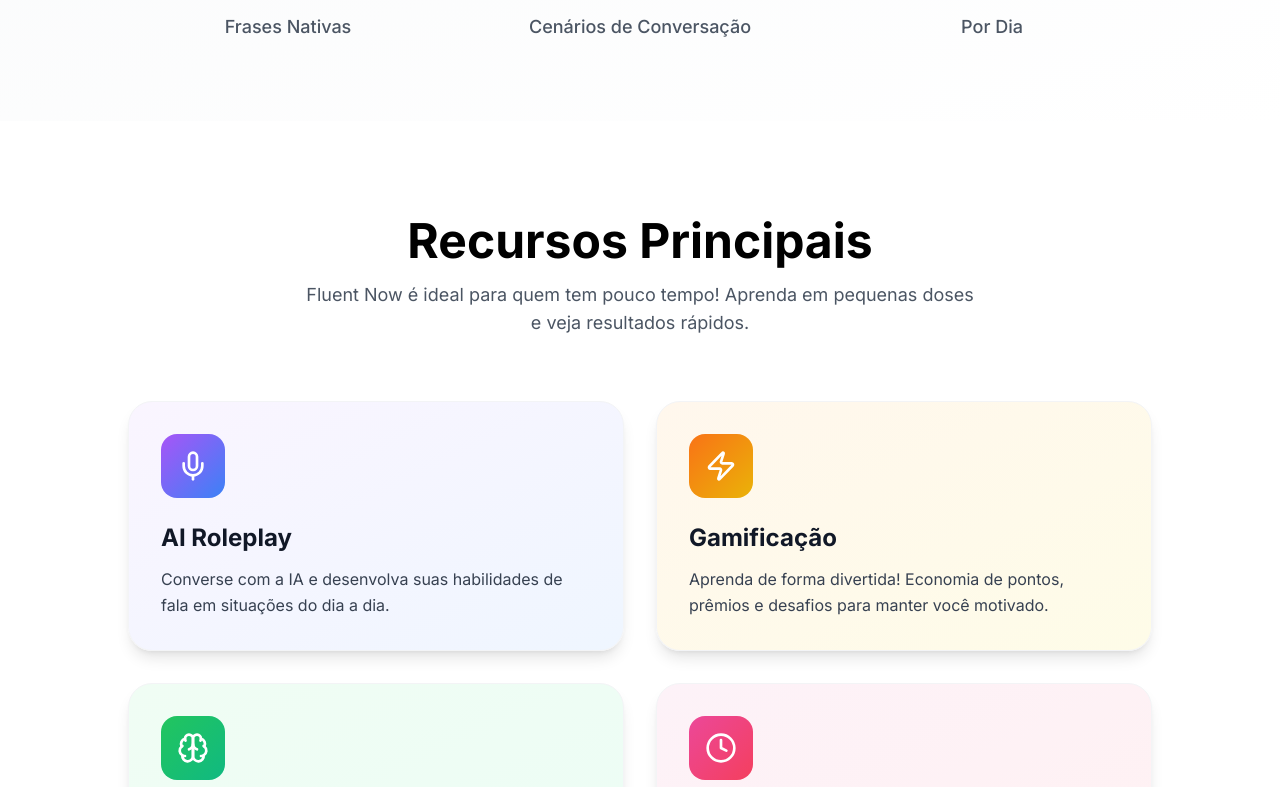
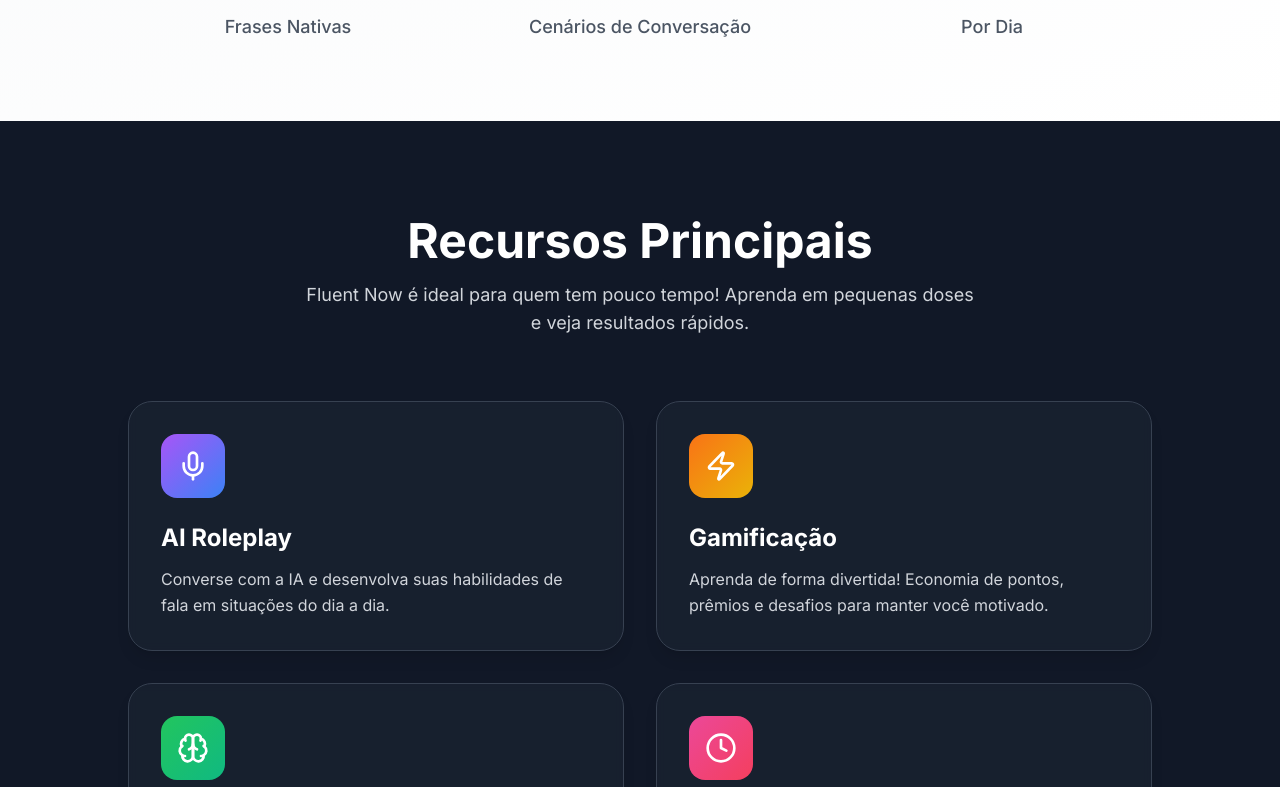
Before and after one commit to luizotaviogregoriorocha-lab/Fluent-Now, a Next.js app: page / in a window 1280 px wide. Shown: the part 1093-1880 px from the top of the page. Built offline with nearby package versions, Linux system fonts and the light colour scheme.

Commit message:
Fix: Rewrite VisualFeatures with dark background (bg-gray-900)

```diff
--- a/components/landing/VisualFeatures.tsx
+++ b/components/landing/VisualFeatures.tsx
@@ -9,34 +9,30 @@
         description: "Converse com a IA e desenvolva suas habilidades de fala em situações do dia a dia.",
         icon: Mic,
         gradient: "from-purple-500 to-blue-500",
-        bgGradient: "from-purple-50 to-blue-50",
     },
     {
         title: "Gamificação",
         description: "Aprenda de forma divertida! Economia de pontos, prêmios e desafios para manter você motivado.",
         icon: Zap,
         gradient: "from-orange-500 to-yellow-500",
-        bgGradient: "from-orange-50 to-yellow-50",
     },
     {
         title: "Cards para Revisão",
         description: "Reforce seu conhecimento com cartões interativos que facilitam a revisão do que você aprendeu.",
         icon: Brain,
         gradient: "from-green-500 to-emerald-500",
-        bgGradient: "from-green-50 to-emerald-50",
     },
     {
         title: "Aprenda no Seu Ritmo",
         description: "Nossos recursos são projetados para se adaptar ao seu estilo de vida agitado. Aprenda onde e quando quiser!",
         icon: Clock,
         gradient: "from-pink-500 to-rose-500",
-        bgGradient: "from-pink-50 to-rose-50",
     },
 ];
 
 export default function VisualFeatures() {
     return (
-        <section className="py-24 bg-white relative overflow-hidden">
+        <section className="py-24 bg-gray-900 relative overflow-hidden">
             <div className="container mx-auto px-4">
 
                 <div className="text-center mb-16">
@@ -44,11 +40,11 @@
                         initial={{ opacity: 0, y: 20 }}
                         whileInView={{ opacity: 1, y: 0 }}
                         viewport={{ once: true }}
-                        className="text-3xl md:text-5xl font-bold text-black mb-4"
+                        className="text-3xl md:text-5xl font-bold text-white mb-4"
                     >
                         Recursos Principais
                     </motion.h2>
-                    <p className="text-gray-600 max-w-2xl mx-auto text-lg">
+                    <p className="text-gray-300 max-w-2xl mx-auto text-lg">
                         Fluent Now é ideal para quem tem pouco tempo! Aprenda em pequenas doses e veja resultados rápidos.
                     </p>
                 </div>
@@ -61,15 +57,15 @@
                             whileInView={{ opacity: 1, y: 0 }}
                             viewport={{ once: true }}
                             transition={{ delay: index * 0.1 }}
-                            className={`group relative p-8 rounded-3xl bg-gradient-to-br ${feature.bgGradient} border border-gray-100 hover:border-gray-200 transition-all overflow-hidden shadow-lg hover:shadow-2xl`}
+                            className="group relative p-8 rounded-3xl bg-gray-800/50 border border-gray-700 hover:border-gray-600 transition-all overflow-hidden shadow-lg hover:shadow-2xl backdrop-blur-sm"
                         >
                             {/* Icon with Gradient Background */}
                             <div className={`w-16 h-16 rounded-2xl bg-gradient-to-br ${feature.gradient} flex items-center justify-center mb-6 group-hover:scale-110 transition-transform`}>
                                 <feature.icon className="w-8 h-8 text-white" />
                             </div>
 
-                            <h3 className="text-2xl font-bold text-gray-900 mb-3">{feature.title}</h3>
-                            <p className="text-gray-700 leading-relaxed">{feature.description}</p>
+                            <h3 className="text-2xl font-bold text-white mb-3">{feature.title}</h3>
+                            <p className="text-gray-300 leading-relaxed">{feature.description}</p>
 
                             {/* Hover Glow Effect */}
                             <div className={`absolute inset-0 bg-gradient-to-r ${feature.gradient} opacity-0 group-hover:opacity-5 transition-opacity pointer-events-none`} />
```
